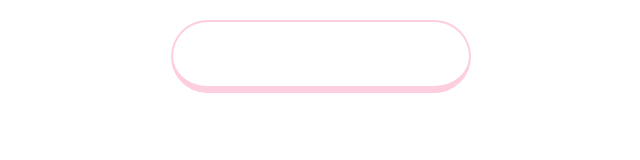
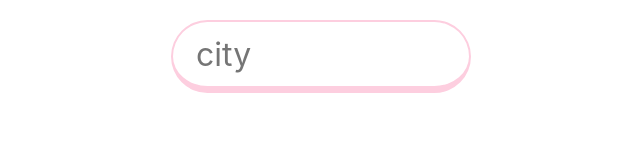
Before and after one commit to Reyhaneh-Nasiri/reyhaneh_nasiri_week16, a React (Vite) app: page / in a window 1280 px wide. Shown: the top 160 px of the page, without its empty margins (319-959 px from the left). Built offline with nearby package versions, Linux system fonts and the light colour scheme.

Commit message:
feat(city-input): add placeholder

```diff
--- a/src/components/CityInput.jsx
+++ b/src/components/CityInput.jsx
@@ -12,6 +12,7 @@ const CityInput = () => {
           className={styles.citySearch__input}
           value={search}
           onChange={(e) => setSearch(e.target.value)}
+          placeholder="city"
         />
         <p className={styles.citySearch__hint}>{search && Cities.find((city) => city.startsWith(search))}</p>
       </div>
```
